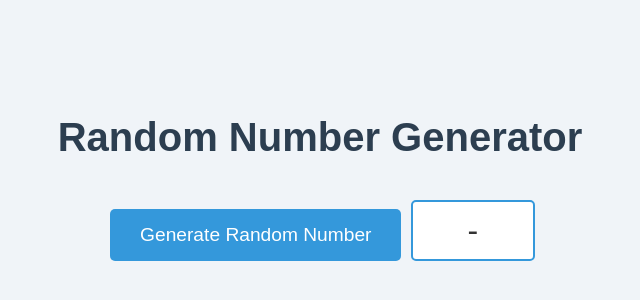
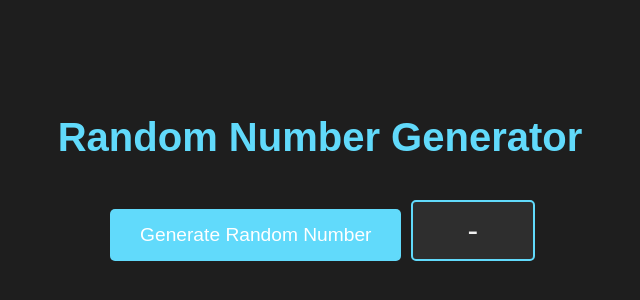
Before and after one commit to otwtochina/learning1, a plain HTML site: page index.html in a window 1280 px wide. Shown: the part 220-520 px from the top of the page, without its empty margins (320-960 px from the left). Drawn offline with Linux system fonts and the light colour scheme.

Commit message:
My first website

```diff
--- a/index.html
+++ b/index.html
@@ -7,8 +7,8 @@
     <style>
         body {
             font-family: 'Arial', sans-serif;
-            background-color: #f0f4f8;
-            color: #333;
+            background-color: #1e1e1e;
+            color: #f0f0f0;
             display: flex;
             justify-content: center;
             align-items: center;
@@ -19,10 +19,10 @@
         h1 {
             font-size: 2.5em;
             margin-bottom: 20px;
-            color: #2c3e50;
+            color: #61dafb;
         }
         .button {
-            background-color: #3498db;
+            background-color: #61dafb;
             border: none;
             color: white;
             padding: 15px 30px;
@@ -36,18 +36,18 @@
             transition: background-color 0.3s, transform 0.3s;
         }
         .button:hover {
-            background-color: #2980b9;
+            background-color: #21a1f1;
             transform: scale(1.05);
         }
         .number-display {
             font-size: 2em;
             margin-top: 20px;
             padding: 10px;
-            border: 2px solid #3498db;
+            border: 2px solid #61dafb;
             border-radius: 5px;
             display: inline-block;
             min-width: 100px;
-            background-color: white;
+            background-color: #2e2e2e;
         }
     </style>
 </head>
```
